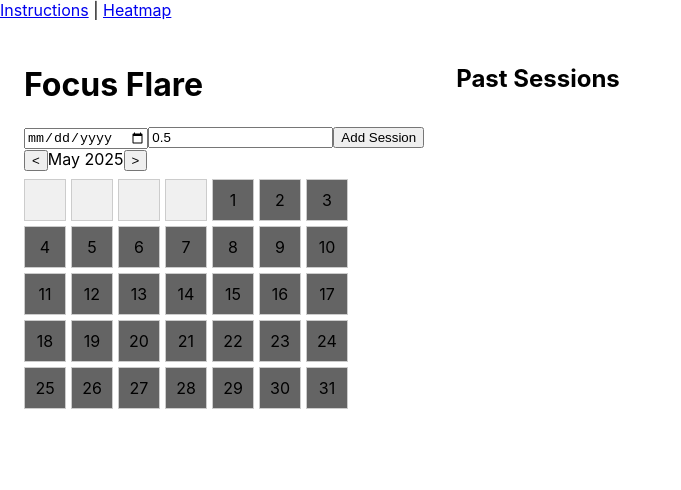
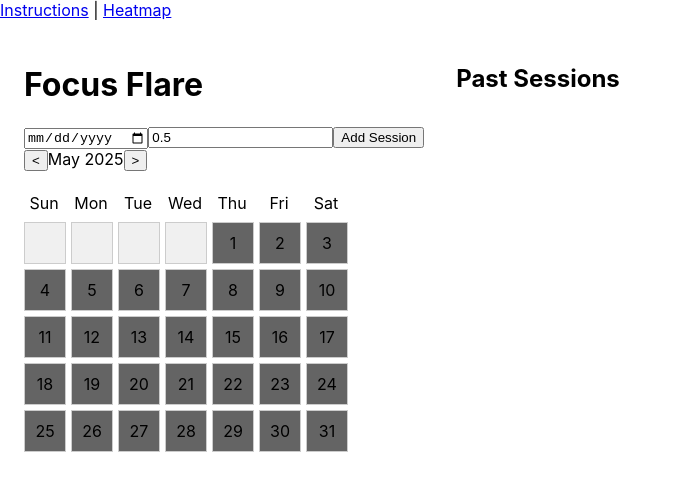
Before and after one commit to Divya-K2517/FocusFlare, a React (Create React App) app in the folder frontend/: page / in a window 1280 px wide. Shown: the top 490 px of the page, without its empty margins (0-681 px from the left). Built offline with nearby package versions, Linux system fonts and the light colour scheme; no server answers.

Commit message:
design changes Please enter the commit message for your changes. Lines starting

```diff
--- a/frontend/src/App.css
+++ b/frontend/src/App.css
@@ -43,20 +43,23 @@
   grid-template-rows: repeat(6, 1fr);
   gap: 5px;
   position: relative;
-  width: 50%;
-  margin-top: 2%;
+  width: max-content;
+  margin-top: 1%;
 }
-.day-labels {
-  display: grid;
-  grid-template-columns: repeat(7, 1fr);
-  text-align: center;
-}
+
 .tile {
   width: 40px;
   height: 40px;
   text-align: center;
   line-height: 40px;
   border: 1px solid #ccc;
+
+}
+.tile.dayLabel {
+  border: none;
+  transform: translateY(90%);
+  height: max-content;
+  line-height: 20px;
 }
 
 .empty {
--- a/frontend/src/HeatmapPage.tsx
+++ b/frontend/src/HeatmapPage.tsx
@@ -14,16 +14,11 @@ type HeatmapPageProps = { //to receive monthly totals from App.tsx
     monthlyTotals: Map<string, Map<string, number>>;
     setMonthlyTotals: React.Dispatch<React.SetStateAction<Map<string, Map<string, number>>>>;
 };
-//sessions page things
-// type FocusSession = {
-//     id: number;
-//     date: string;
-//     hours: number;
-// }
-type SessionsPageProps = { //to receive monthly totals from App.tsx
-    monthlyTotals: Map<string, Map<string, number>>;
-    setMonthlyTotals: React.Dispatch<React.SetStateAction<Map<string, Map<string, number>>>>;
-};
+
+// type SessionsPageProps = { //to receive monthly totals from App.tsx
+//     monthlyTotals: Map<string, Map<string, number>>;
+//     setMonthlyTotals: React.Dispatch<React.SetStateAction<Map<string, Map<string, number>>>>;
+// };
 
 function HeatmapPage({monthlyTotals, setMonthlyTotals}: HeatmapPageProps ) {
   //creating a sessions state variable which is an array of Focus Sessions
@@ -101,6 +96,9 @@ function HeatmapPage({monthlyTotals, setMonthlyTotals}: HeatmapPageProps ) {
     });
   }
   const tiles = getDisplayMonthTiles(displayDate.month, displayDate.yr, monthlyTotals)//will hold all the tiles for current month
+
+
+
   //past sessions stuff
    //creating a sessions state variable which is an array of Focus Sessions
    //NOTNEEDED RN: const [sessions, setSessions] = useState<FocusSession[]>([]);
@@ -142,7 +140,7 @@ function HeatmapPage({monthlyTotals, setMonthlyTotals}: HeatmapPageProps ) {
            })
            .catch(err => console.error("Failed to delete session:", err));
    };
-
+   const dayLabels = ['Sun', 'Mon', 'Tue', 'Wed', 'Thu', 'Fri', 'Sat'];
   return (
     <div style={{ padding: 24 }}>
       <div style = {{ display: 'flex', alignItems: 'flex-start', gap: 32}}>
@@ -159,6 +157,9 @@ function HeatmapPage({monthlyTotals, setMonthlyTotals}: HeatmapPageProps ) {
                 <button className="changeMonth" onClick={goToNextMonth}>&gt;</button>
                 <div className="heatmap">
                     {/* TODO: add day labels above the columns */}
+                    {dayLabels.map(label => (
+                        <div key={label} className="tile dayLabel">{label}</div>
+                    ))}
                     {tiles}
                 </div>
             </div>
```
